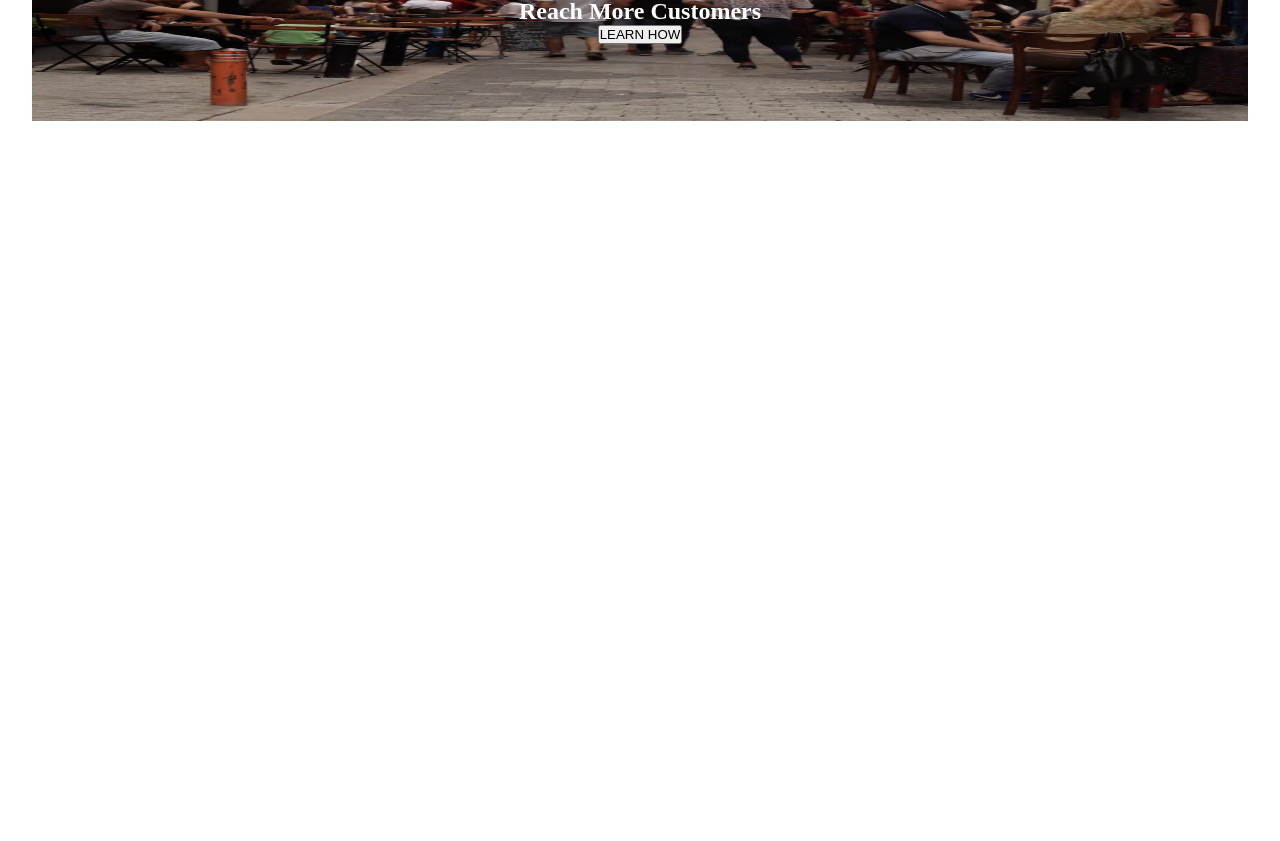
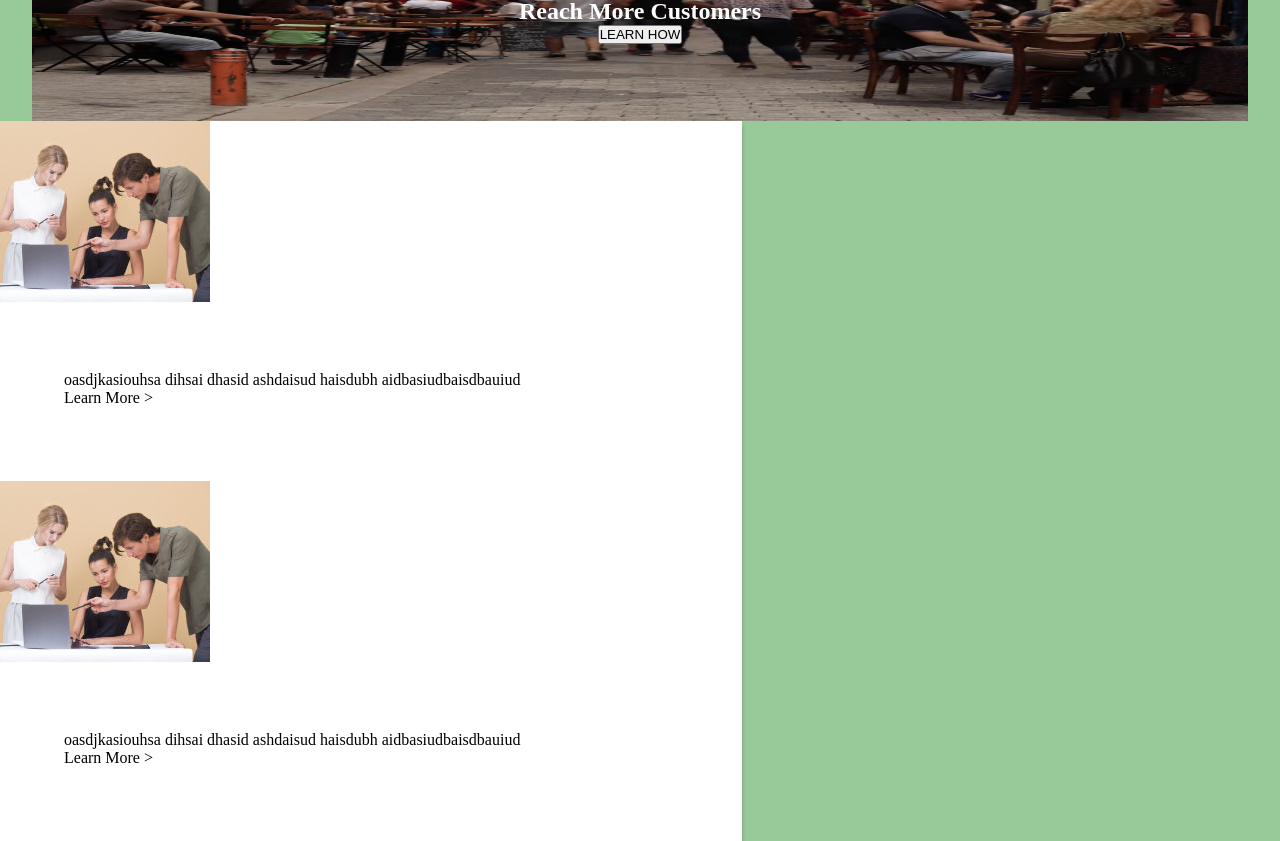
Before and after one commit to matheush9/ninja-mail-page, a Next.js app: page / in a window 1280 px wide. Shown: the part 920-1761 px from the top of the page. Before the commit the page ends 1041 px from the top, so only its background shows below. Built offline with nearby package versions, Linux system fonts and the light colour scheme.

Commit message:
feat: added photobox component

```diff
--- /dev/null
+++ b/src/components/PhotoBox/index.jsx
@@ -0,0 +1,14 @@
+/* eslint-disable @next/next/no-img-element */
+import styles from "./photobox.module.scss";
+
+export default function PhotoBox(props) {
+  return (
+    <div className={styles.component}>
+      <img src={props.srcImage} alt="" />
+      <div className={styles.text}>
+        <p>{props.texto}</p>
+        <p>Learn More &gt;</p>
+      </div>
+    </div>
+  );
+}
--- /dev/null
+++ b/src/components/PhotoBox/photobox.module.scss
@@ -0,0 +1,12 @@
+@import "/src/styles/cores.scss";
+
+.component {
+  height: 45vh;
+  width: 58vw;
+  background-color: white;
+  box-shadow: rgba(17, 12, 46, 0.25) 0px 4px 4px 0px;
+
+  .text {
+    padding: 5vw;
+  }
+}
--- a/src/pages/index.js
+++ b/src/pages/index.js
@@ -6,6 +6,7 @@ import GetStarted from "../components/GetStarted";
 import Hero from "../components/Hero";
 import LearnHow from "../components/LearnHow";
 import Navbar from "../components/Navbar";
+import PhotoBox from "../components/PhotoBox";
 import TheSource from "../components/TheSource";
 import Video from "../components/Video";
 import styles from "../styles/home.module.scss";
@@ -19,6 +20,18 @@ export default function Home() {
       <Navbar />
       <Hero />
       <Video />
+      <PhotoBox
+        srcImage={"/images/workers.jpg"}
+        texto={
+          "oasdjkasiouhsa dihsai dhasid ashdaisud haisdubh aidbasiudbaisdbauiud"
+        }
+      />
+      <PhotoBox
+        srcImage={"/images/workers.jpg"}
+        texto={
+          "oasdjkasiouhsa dihsai dhasid ashdaisud haisdubh aidbasiudbaisdbauiud"
+        }
+      />
       <TheSource />
       <LearnHow />
       <AllThe />
--- a/src/styles/globals.scss
+++ b/src/styles/globals.scss
@@ -11,3 +11,7 @@ a {
   color: inherit;
   text-decoration: none;
 }
+
+body {
+  background-color: rgb(152, 201, 152);
+}
```
Also changed, not shown: src/components/Hero/hero.module.scss (line endings or trailing spaces).
